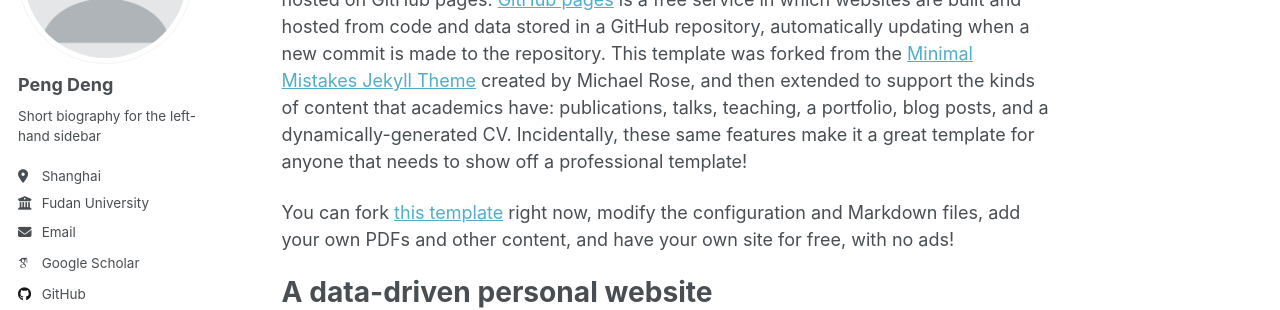
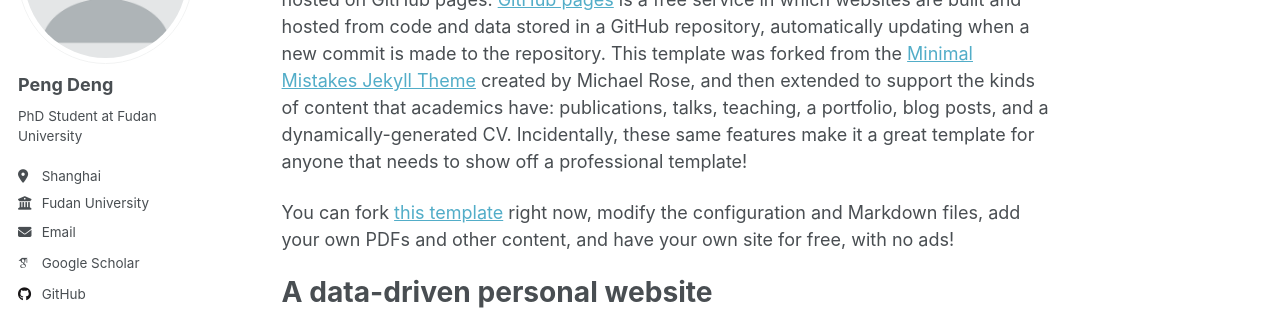
Before and after one commit to pengxdeng/pengxdeng.github.io, a Jekyll site: the page built from _pages/about.md, in a window 1280 px wide. Shown: the part 210-520 px from the top of the page. Built offline with Jekyll 4.4.1, drawn with Linux system fonts in a browser that asks for light colours; some web fonts are replaced; a script that is not in the unit is left out.

Commit message:
Update _config.yml

```diff
--- a/_config.yml
+++ b/_config.yml
@@ -12,7 +12,7 @@ site_theme               : "default" # Currently available options are "default"
 title                    : "Peng Deng's Homepage"
 title_separator          : "-"
 name                     : &name "Peng Deng"
-description              : &description "PhD Student at Fudan University"   # Update this with a general description of your site, this is the default if not overridden by a page
+description              : &description "This is Peng Deng's Homepage"   # Update this with a general description of your site, this is the default if not overridden by a page
 url                      : https://pengxdeng.github.io # The base hostname & protocol for your site e.g. "https://[your GitHub username].github.io",
                                                            # or if you already have some other page hosted on Github then use "https://[your GitHub username].github.io/[Your Repo Name]"
 baseurl                  : "" # the subpath of your site, e.g. "/blog"
@@ -26,7 +26,7 @@ author:
   avatar           : "profile.png"
   name             : "Peng Deng"
   pronouns         : # example: "she/her"
-  bio              : "Short biography for the left-hand sidebar"
+  bio              : "PhD Student at Fudan University"
   location         : "Shanghai"
   employer         : "Fudan University"
   uri              : # URL
```
